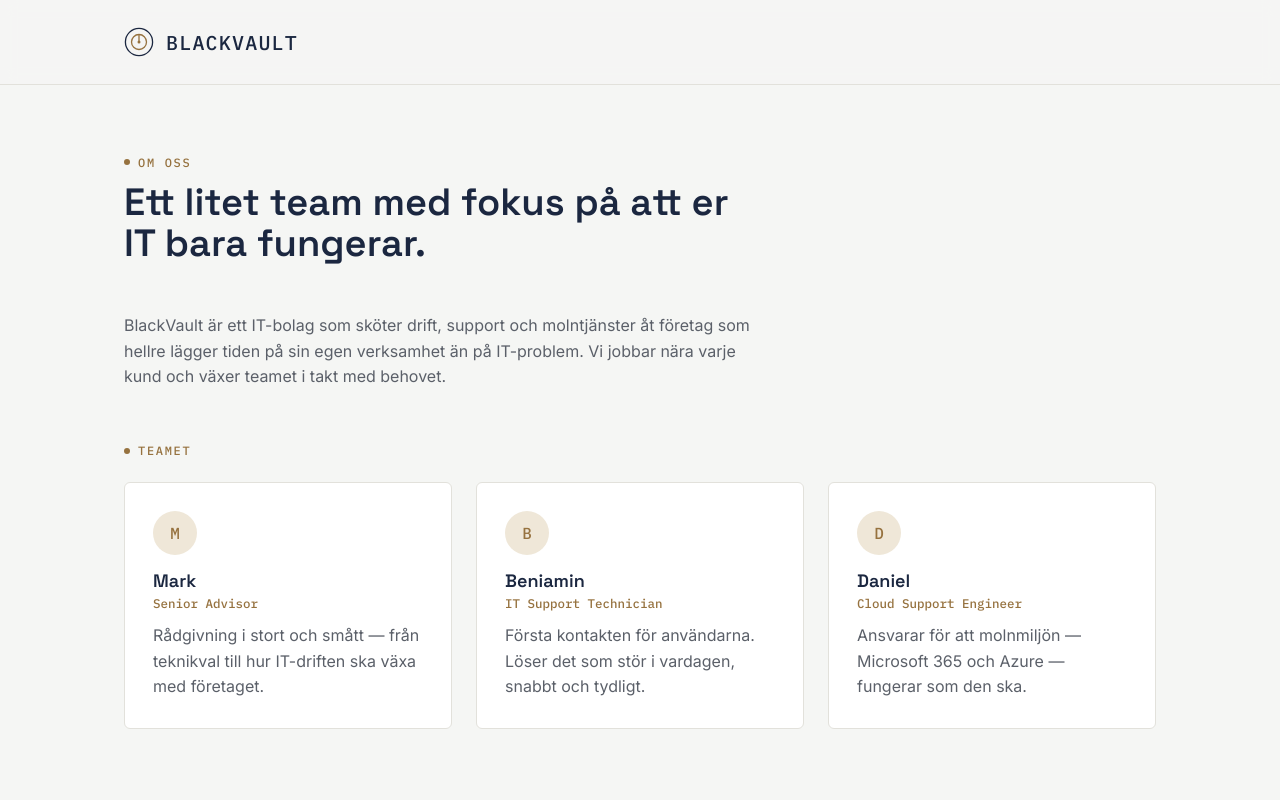
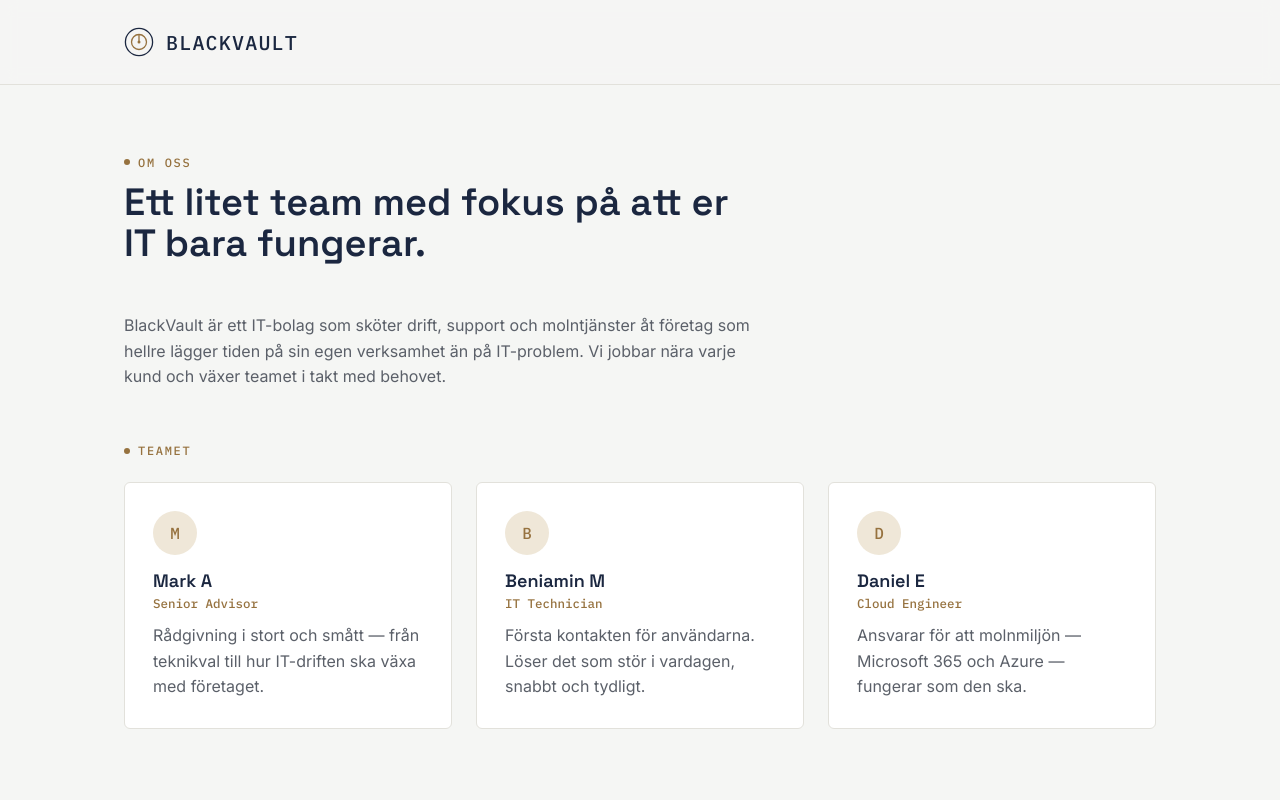
Before and after one commit to noroffben/BlackVault, a React (Vite) app: page /#/om-oss in a window 1280 px wide. Shown: the top 800 px of the page. Built offline with nearby package versions, Linux system fonts and the light colour scheme.

Commit message:
Refine team member names and titles
Updated names and titles of team members for clarity.

```diff
--- a/src/data/content.js
+++ b/src/data/content.js
@@ -44,18 +44,18 @@ export const services = [
 // Namngivna personer visas med namn och titel, utan antal år.
 export const namedTeam = [
   {
-    name: 'Mark',
+    name: 'Mark A',
     title: 'Senior Advisor',
     text: 'Rådgivning i stort och smått — från teknikval till hur IT-driften ska växa med företaget.',
   },
   {
-    name: 'Beniamin',
-    title: 'IT Support Technician',
+    name: 'Beniamin M',
+    title: 'IT Technician',
     text: 'Första kontakten för användarna. Löser det som stör i vardagen, snabbt och tydligt.',
   },
   {
-    name: 'Daniel',
-    title: 'Cloud Support Engineer',
+    name: 'Daniel E',
+    title: 'Cloud Engineer',
     text: 'Ansvarar för att molnmiljön — Microsoft 365 och Azure — fungerar som den ska.',
   },
 ]
```
